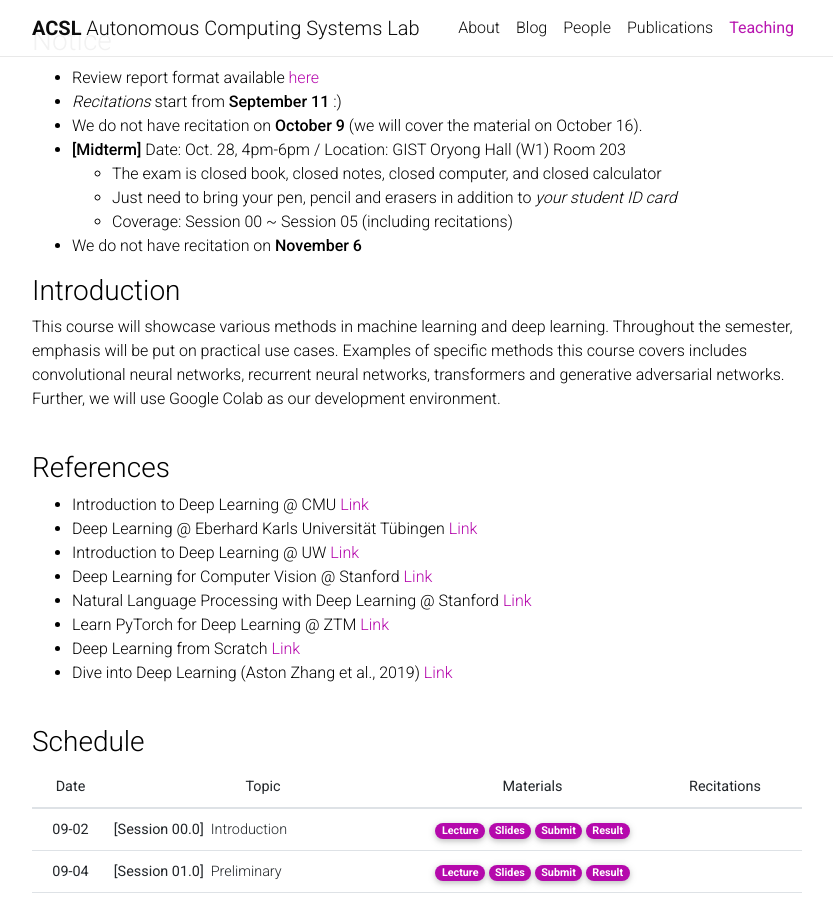
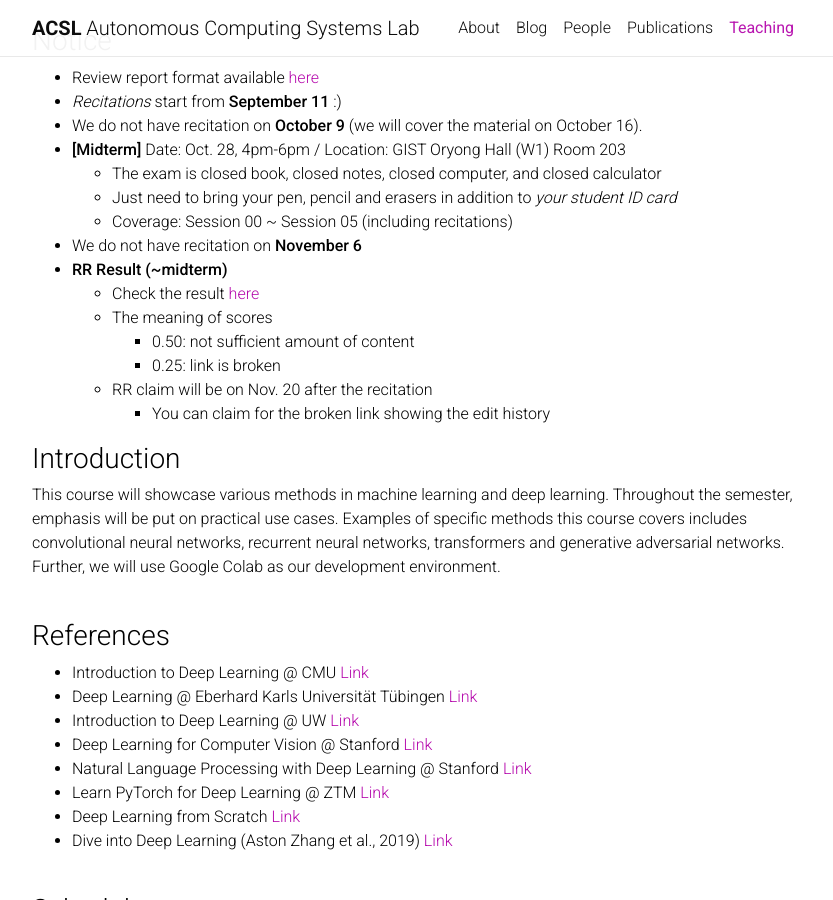
Before and after one commit to Uehwan/Uehwan.github.io, a Jekyll site: the page built from _teaching/aiexplab24fall.md, in a window 1280 px wide and 900 px high, scrolled down 459 px. Shown: the whole window, without its empty margins (223-1056 px from the left). Built offline with Jekyll 4.4.1, drawn with Linux system fonts in a browser that asks for light colours; nearby versions of some CDN libraries; comment, search, counter and statistics services are not loaded; a style sheet for code colours, icons or effects is not loaded.

Commit message:
rr result

```diff
--- a/_teaching/aiexplab24fall.md
+++ b/_teaching/aiexplab24fall.md
@@ -26,6 +26,13 @@
   * Just need to bring your pen, pencil and erasers in addition to *your student ID card*
   * Coverage: Session 00 ~ Session 05 (including recitations)
 * We do not have recitation on **November 6**
+* **RR Result (~midterm)**
+  * Check the result [here](https://docs.google.com/spreadsheets/d/1GGiZGXJzFa8pUXFsQ07OFX5HHT6AYJZ1RDNzKAhGOmU/edit?usp=sharing)
+  * The meaning of scores
+    * 0.50: not sufficient amount of content
+    * 0.25: link is broken
+  * RR claim will be on Nov. 20 after the recitation
+    * You can claim for the broken link showing the edit history
 
 ### Introduction
 This course will showcase various methods in machine learning and deep learning. Throughout the semester, emphasis will be put on practical use cases. Examples of specific methods this course covers includes convolutional neural networks, recurrent neural networks, transformers and generative adversarial networks. Further, we will use Google Colab as our development environment.
```
